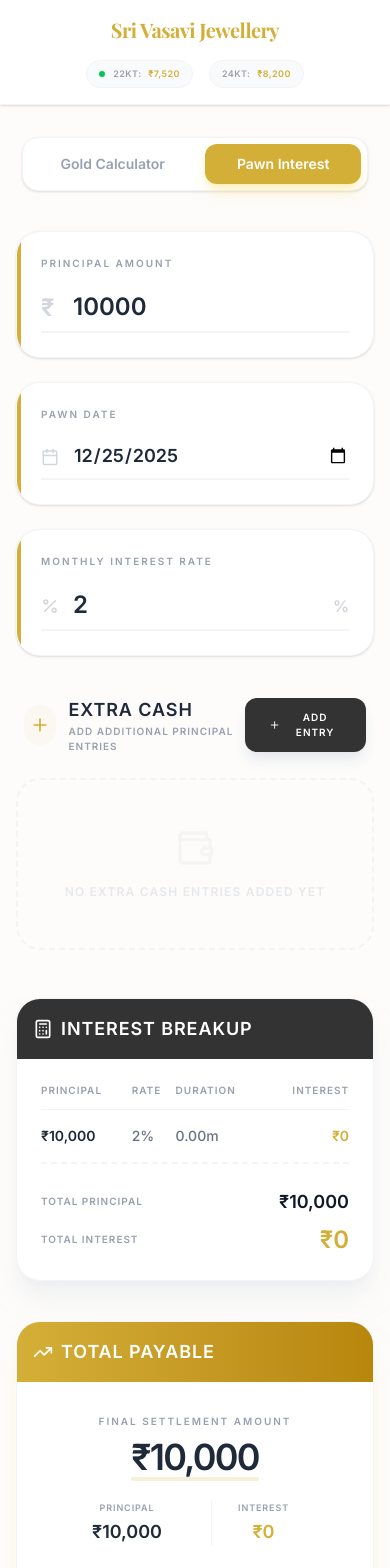
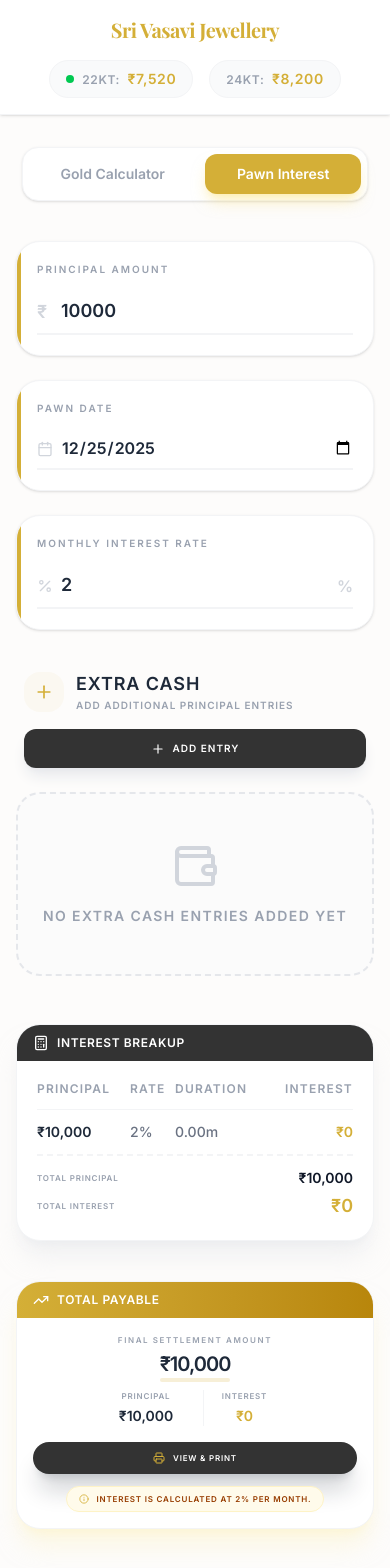
Before and after one commit to ShyamPrasadh/Vasavi-jewellery, a Next.js app: page /pawn in a window 390 px wide. Shown: the top 1568 px of the page. Built offline with nearby package versions, Linux system fonts and the light colour scheme.

Commit message:
Revert card styles to flashy, compact big cards, and improve mobile responsiveness

```diff
--- a/src/app/components/Header.tsx
+++ b/src/app/components/Header.tsx
@@ -3,7 +3,7 @@
 export default function Header({ rates }: { rates?: { k22: number; k24: number } }) {
     return (
         <header className="py-4 bg-white border-b border-gray-100 shadow-sm sticky top-0 z-50">
-            <div className="max-w-5xl mx-auto px-4 flex flex-col md:flex-row justify-between items-center gap-4">
+            <div className="w-full px-4 md:px-8 flex flex-col md:flex-row justify-between items-center gap-4">
                 <Link href="/">
                     <div className="group">
                         <h1 className="text-xl md:text-2xl font-serif-gold cursor-pointer transition-all group-hover:opacity-80 tracking-tight">
@@ -14,18 +14,18 @@
 
                 {rates && (
                     <div className="flex items-center gap-4 md:gap-6">
-                        <div className="flex items-center gap-2 bg-gray-50 px-3 py-1.5 rounded-full border border-gray-100">
-                            <span className="relative flex h-1.5 w-1.5">
+                        <div className="flex items-center gap-2 bg-gray-50 px-4 py-2 rounded-full border border-gray-100">
+                            <span className="relative flex h-2 w-2">
                                 <span className="animate-ping absolute inline-flex h-full w-full rounded-full bg-green-400 opacity-75"></span>
-                                <span className="relative inline-flex rounded-full h-1.5 w-1.5 bg-green-500"></span>
+                                <span className="relative inline-flex rounded-full h-2 w-2 bg-green-500"></span>
                             </span>
-                            <p className="text-[9px] font-bold text-gray-400 uppercase tracking-wider">
-                                22KT: <span className="text-[#D4AF37] font-black ml-1">₹{rates.k22.toLocaleString()}</span>
+                            <p className="text-xs font-bold text-gray-400 uppercase tracking-wider">
+                                22KT: <span className="text-[#D4AF37] font-black ml-1 text-sm">₹{rates.k22.toLocaleString()}</span>
                             </p>
                         </div>
-                        <div className="flex items-center gap-2 bg-gray-50 px-3 py-1.5 rounded-full border border-gray-100">
-                            <p className="text-[9px] font-bold text-gray-400 uppercase tracking-wider">
-                                24KT: <span className="text-[#D4AF37] font-black ml-1">₹{rates.k24.toLocaleString()}</span>
+                        <div className="flex items-center gap-2 bg-gray-50 px-4 py-2 rounded-full border border-gray-100">
+                            <p className="text-xs font-bold text-gray-400 uppercase tracking-wider">
+                                24KT: <span className="text-[#D4AF37] font-black ml-1 text-sm">₹{rates.k24.toLocaleString()}</span>
                             </p>
                         </div>
                     </div>
--- a/src/app/pawn/page.tsx
+++ b/src/app/pawn/page.tsx
@@ -137,11 +137,12 @@
 
                 <div className="grid grid-cols-1 md:grid-cols-3 gap-6 mb-10">
                     {/* Principal Amount Card */}
-                    <div className="bg-white p-6 rounded-3xl shadow-sm border border-gray-100 relative overflow-hidden group">
+                    {/* Principal Amount Card */}
+                    <div className="bg-white p-5 rounded-3xl shadow-sm border border-gray-100 relative overflow-hidden group">
                         <div className="absolute top-0 left-0 w-1 h-full bg-[#D4AF37]"></div>
                         <label className="block text-[10px] font-black text-gray-400 uppercase tracking-[0.2em] mb-3">Principal Amount</label>
                         <div className="relative">
-                            <span className="absolute left-0 top-1/2 -translate-y-1/2 text-2xl font-bold text-gray-300">₹</span>
+                            <span className="absolute left-0 top-1/2 -translate-y-1/2 text-lg font-bold text-gray-300">₹</span>
                             <input
                                 type="text"
                                 inputMode="decimal"
@@ -150,32 +151,34 @@
                                     const val = e.target.value;
                                     if (val === '' || /^\d*\.?\d*$/.test(val)) setPrincipal(val);
                                 }}
-                                className="w-full pl-8 py-2 bg-transparent border-b-2 border-gray-100 focus:border-[#D4AF37] outline-none transition-all font-bold text-2xl text-gray-800"
+                                className="w-full pl-6 py-2 bg-transparent border-b-2 border-gray-100 focus:border-[#D4AF37] outline-none transition-all font-bold text-lg text-gray-800"
                             />
                         </div>
                     </div>
 
                     {/* Pawn Date Card */}
-                    <div className="bg-white p-6 rounded-3xl shadow-sm border border-gray-100 relative overflow-hidden group">
+                    {/* Pawn Date Card */}
+                    <div className="bg-white p-5 rounded-3xl shadow-sm border border-gray-100 relative overflow-hidden group">
                         <div className="absolute top-0 left-0 w-1 h-full bg-[#D4AF37]"></div>
                         <label className="block text-[10px] font-black text-gray-400 uppercase tracking-[0.2em] mb-3">Pawn Date</label>
                         <div className="relative flex items-center">
-                            <Calendar size={18} className="absolute left-0 text-gray-300" />
+                            <Calendar size={16} className="absolute left-0 text-gray-300" />
                             <input
                                 type="date"
                                 value={startDate}
                                 onChange={(e) => setStartDate(e.target.value)}
-                                className="w-full pl-8 py-2 bg-transparent border-b-2 border-gray-100 focus:border-[#D4AF37] outline-none transition-all font-bold text-lg text-gray-800 cursor-pointer"
+                                className="w-full pl-6 py-2 bg-transparent border-b-2 border-gray-100 focus:border-[#D4AF37] outline-none transition-all font-bold text-base text-gray-800 cursor-pointer"
                             />
                         </div>
                     </div>
 
                     {/* Interest Rate Card */}
-                    <div className="bg-white p-6 rounded-3xl shadow-sm border border-gray-100 relative overflow-hidden group">
+                    {/* Interest Rate Card */}
+                    <div className="bg-white p-5 rounded-3xl shadow-sm border border-gray-100 relative overflow-hidden group">
                         <div className="absolute top-0 left-0 w-1 h-full bg-[#D4AF37]"></div>
                         <label className="block text-[10px] font-black text-gray-400 uppercase tracking-[0.2em] mb-3">Monthly Interest Rate</label>
                         <div className="relative flex items-center">
-                            <Percent size={18} className="absolute left-0 text-gray-300" />
+                            <Percent size={16} className="absolute left-0 text-gray-300" />
                             <input
                                 type="text"
                                 inputMode="decimal"
@@ -184,7 +187,7 @@
                                     const val = e.target.value;
                                     if (val === '' || /^\d*\.?\d*$/.test(val)) setInterestRate(val);
                                 }}
-                                className="w-full pl-8 py-2 bg-transparent border-b-2 border-gray-100 focus:border-[#D4AF37] outline-none transition-all font-bold text-2xl text-gray-800"
+                                className="w-full pl-6 py-2 bg-transparent border-b-2 border-gray-100 focus:border-[#D4AF37] outline-none transition-all font-bold text-lg text-gray-800"
                             />
                             <span className="absolute right-0 text-gray-300 font-bold">%</span>
                         </div>
@@ -193,9 +196,9 @@
 
                 {/* Extra Cash Section */}
                 <div className="mb-12">
-                    <div className="flex items-center justify-between mb-6 px-2">
+                    <div className="flex flex-col md:flex-row md:items-center justify-between mb-6 px-2 gap-4">
                         <div className="flex items-center gap-3">
-                            <div className="w-10 h-10 rounded-2xl bg-[#D4AF37]/5 flex items-center justify-center text-[#D4AF37]">
+                            <div className="w-10 h-10 rounded-2xl bg-[#D4AF37]/5 flex items-center justify-center text-[#D4AF37] shrink-0">
                                 <Plus size={20} />
                             </div>
                             <div>
@@ -205,7 +208,7 @@
                         </div>
                         <button
                             onClick={addExtraCash}
-                            className="flex items-center gap-2 bg-[#333333] text-white px-6 py-3 rounded-xl hover:bg-black transition-all shadow-lg shadow-gray-200 text-[10px] font-black uppercase tracking-widest"
+                            className="w-full md:w-auto flex items-center justify-center gap-2 bg-[#333333] text-white px-6 py-3 rounded-xl hover:bg-black transition-all shadow-lg shadow-gray-200 text-[10px] font-black uppercase tracking-widest"
                         >
                             <Plus size={14} />
                             Add Entry
@@ -227,7 +230,7 @@
                                                     inputMode="decimal"
                                                     value={cash.amount}
                                                     onChange={(e) => updateExtraCash(cash.id, 'amount', e.target.value)}
-                                                    className="w-full pl-5 py-1 bg-transparent border-b border-gray-100 focus:border-[#D4AF37] outline-none transition-all font-bold text-lg text-gray-800"
+                                                    className="w-full pl-4 py-1 bg-transparent border-b border-gray-100 focus:border-[#D4AF37] outline-none transition-all font-bold text-base text-gray-800"
                                                 />
                                             </div>
                                         </div>
@@ -268,9 +271,9 @@
                         ))}
 
                         {extraCash.length === 0 && (
-                            <div className="md:col-span-2 py-12 border-2 border-dashed border-gray-100 rounded-3xl flex flex-col items-center justify-center text-gray-300">
-                                <Wallet size={40} className="mb-4 opacity-20" />
-                                <p className="text-xs font-bold uppercase tracking-widest opacity-50">No extra cash entries added yet</p>
+                            <div className="md:col-span-2 py-12 border-2 border-dashed border-gray-200 rounded-3xl flex flex-col items-center justify-center text-gray-400 bg-gray-50/50">
+                                <Wallet size={48} className="mb-4 text-gray-300" />
+                                <p className="text-sm font-bold uppercase tracking-widest">No extra cash entries added yet</p>
                             </div>
                         )}
                     </div>
@@ -279,17 +282,17 @@
                 <div className="grid grid-cols-1 md:grid-cols-2 gap-10 print:hidden">
                     {/* Interest Breakup Card */}
                     <div className="bg-white rounded-3xl shadow-xl shadow-gray-200/50 border border-gray-100 overflow-hidden flex flex-col h-full">
-                        <div className="bg-[#333333] text-white p-4 flex items-center justify-between">
+                        <div className="bg-[#333333] text-white px-4 py-2.5 flex items-center justify-between">
                             <div className="flex items-center gap-2">
-                                <CalcIcon size={20} />
-                                <h2 className="text-lg font-semibold uppercase tracking-wider">Interest Breakup</h2>
+                                <CalcIcon size={16} />
+                                <h2 className="text-xs font-bold uppercase tracking-wider">Interest Breakup</h2>
                             </div>
                         </div>
-                        <div className="p-6 flex-1 flex flex-col">
+                        <div className="p-5 flex-1 flex flex-col">
                             <div className="overflow-x-auto">
                                 <table className="w-full text-left text-sm border-collapse">
                                     <thead>
-                                        <tr className="text-[10px] text-gray-400 uppercase tracking-widest border-b border-gray-100">
+                                        <tr className="text-xs text-gray-400 uppercase tracking-widest border-b border-gray-100">
                                             <th className="pb-3 font-black">Principal</th>
                                             <th className="pb-3 font-black">Rate</th>
                                             <th className="pb-3 font-black">Duration</th>
@@ -299,24 +302,24 @@
                                     <tbody className="divide-y divide-gray-50">
                                         {calculations.allEntries.map((entry, idx) => (
                                             <tr key={idx} className="group/row">
-                                                <td className="py-4 font-bold text-gray-800">₹{entry.amount.toLocaleString()}</td>
-                                                <td className="py-4 text-gray-500 font-medium">{entry.rate}%</td>
-                                                <td className="py-4 text-gray-500 font-medium">{entry.months.toFixed(2)}m</td>
-                                                <td className="py-4 font-bold text-[#D4AF37] text-right">₹{Math.round(entry.interest).toLocaleString()}</td>
+                                                <td className="py-3 font-bold text-gray-800">₹{entry.amount.toLocaleString()}</td>
+                                                <td className="py-3 text-gray-500 font-medium">{entry.rate}%</td>
+                                                <td className="py-3 text-gray-500 font-medium">{entry.months.toFixed(2)}m</td>
+                                                <td className="py-3 font-bold text-[#D4AF37] text-right">₹{Math.round(entry.interest).toLocaleString()}</td>
                                             </tr>
                                         ))}
                                     </tbody>
                                 </table>
                             </div>
 
-                            <div className="pt-6 mt-auto border-t-2 border-dashed border-gray-100">
-                                <div className="flex justify-between items-center mb-2">
-                                    <span className="text-[10px] font-black text-gray-400 uppercase tracking-widest">Total Principal</span>
-                                    <span className="text-lg font-black text-gray-900">₹{calculations.totalPrincipal.toLocaleString()}</span>
+                            <div className="pt-3 mt-auto border-t-2 border-dashed border-gray-100">
+                                <div className="flex justify-between items-center mb-1">
+                                    <span className="text-[8px] font-black text-gray-400 uppercase tracking-widest">Total Principal</span>
+                                    <span className="text-sm font-black text-gray-900">₹{calculations.totalPrincipal.toLocaleString()}</span>
                                 </div>
                                 <div className="flex justify-between items-center">
-                                    <span className="text-[10px] font-black text-gray-400 uppercase tracking-widest">Total Interest</span>
-                                    <span className="text-2xl font-black text-[#D4AF37]">₹{Math.round(calculations.interestAmount).toLocaleString()}</span>
+                                    <span className="text-[8px] font-black text-gray-400 uppercase tracking-widest">Total Interest</span>
+                                    <span className="text-lg md:text-xl font-black text-[#D4AF37]">₹{Math.round(calculations.interestAmount).toLocaleString()}</span>
                                 </div>
                             </div>
                         </div>
@@ -324,41 +327,41 @@
 
                     {/* Total Payable Card */}
                     <div className="bg-white rounded-3xl shadow-xl shadow-amber-100/50 border border-gray-100 overflow-hidden flex flex-col h-full">
-                        <div className="bg-gradient-to-r from-[#D4AF37] to-[#B8860B] text-white p-4 flex items-center gap-2">
-                            <TrendingUp size={20} />
-                            <h2 className="text-lg font-semibold uppercase tracking-wider">Total Payable</h2>
+                        <div className="bg-gradient-to-r from-[#D4AF37] to-[#B8860B] text-white px-4 py-2.5 flex items-center gap-2">
+                            <TrendingUp size={16} />
+                            <h2 className="text-xs font-bold uppercase tracking-wider">Total Payable</h2>
                         </div>
-                        <div className="p-8 flex-1 flex flex-col items-center justify-center text-center">
-                            <div className="mb-6">
-                                <p className="text-gray-400 uppercase text-[10px] font-black tracking-[0.2em] mb-2">Final Settlement Amount</p>
+                        <div className="p-4 flex-1 flex flex-col items-center justify-center text-center">
+                            <div className="mb-3">
+                                <p className="text-gray-400 uppercase text-[8px] font-black tracking-[0.2em] mb-1">Final Settlement Amount</p>
                                 <div className="relative inline-block">
-                                    <p className="text-4xl font-black text-gray-800 tracking-tighter">₹{Math.round(calculations.totalAmount).toLocaleString()}</p>
+                                    <p className="text-xl md:text-2xl font-black text-gray-800 tracking-tighter">₹{Math.round(calculations.totalAmount).toLocaleString()}</p>
                                     <div className="absolute -bottom-1 left-0 w-full h-1 bg-[#D4AF37]/20 rounded-full"></div>
                                 </div>
                             </div>
 
-                            <div className="grid grid-cols-2 gap-8 w-full max-w-[240px] mb-8">
+                            <div className="grid grid-cols-2 gap-4 w-full max-w-[180px] mb-4">
                                 <div>
-                                    <p className="text-[9px] text-gray-400 font-black uppercase tracking-widest mb-1">Principal</p>
-                                    <p className="text-lg font-bold text-gray-800">₹{calculations.totalPrincipal.toLocaleString()}</p>
+                                    <p className="text-[8px] text-gray-400 font-black uppercase tracking-widest mb-1">Principal</p>
+                                    <p className="text-sm font-bold text-gray-800">₹{calculations.totalPrincipal.toLocaleString()}</p>
                                 </div>
                                 <div className="border-l border-gray-100">
-                                    <p className="text-[9px] text-gray-400 font-black uppercase tracking-widest mb-1">Interest</p>
-                                    <p className="text-lg font-bold text-[#D4AF37]">₹{Math.round(calculations.interestAmount).toLocaleString()}</p>
+                                    <p className="text-[8px] text-gray-400 font-black uppercase tracking-widest mb-1">Interest</p>
+                                    <p className="text-sm font-bold text-[#D4AF37]">₹{Math.round(calculations.interestAmount).toLocaleString()}</p>
                                 </div>
                             </div>
 
                             <button
                                 onClick={() => setShowPrintModal(true)}
-                                className="w-full bg-[#333333] text-white py-4 rounded-2xl hover:bg-black transition-all shadow-xl shadow-gray-900/20 flex items-center justify-center gap-3 font-black uppercase tracking-widest text-[10px]"
+                                className="w-full bg-[#333333] text-white py-2.5 rounded-2xl hover:bg-black transition-all shadow-xl shadow-gray-900/20 flex items-center justify-center gap-2 font-black uppercase tracking-widest text-[8px]"
                             >
-                                <Printer size={16} className="text-[#D4AF37]" />
+                                <Printer size={12} className="text-[#D4AF37]" />
                                 View & Print
                             </button>
 
-                            <div className="mt-6 flex items-center gap-2 bg-amber-50 px-4 py-2 rounded-full border border-amber-100">
-                                <Info size={12} className="text-[#D4AF37]" />
-                                <p className="text-[9px] font-bold text-amber-800 uppercase tracking-widest">
+                            <div className="mt-3 flex items-center gap-2 bg-amber-50 px-3 py-1.5 rounded-full border border-amber-100">
+                                <Info size={10} className="text-[#D4AF37]" />
+                                <p className="text-[8px] font-bold text-amber-800 uppercase tracking-widest">
                                     Interest is calculated at {interestRate}% per month.
                                 </p>
                             </div>
```
Also changed, not shown: src/app/page.tsx (+36 -35 lines).
